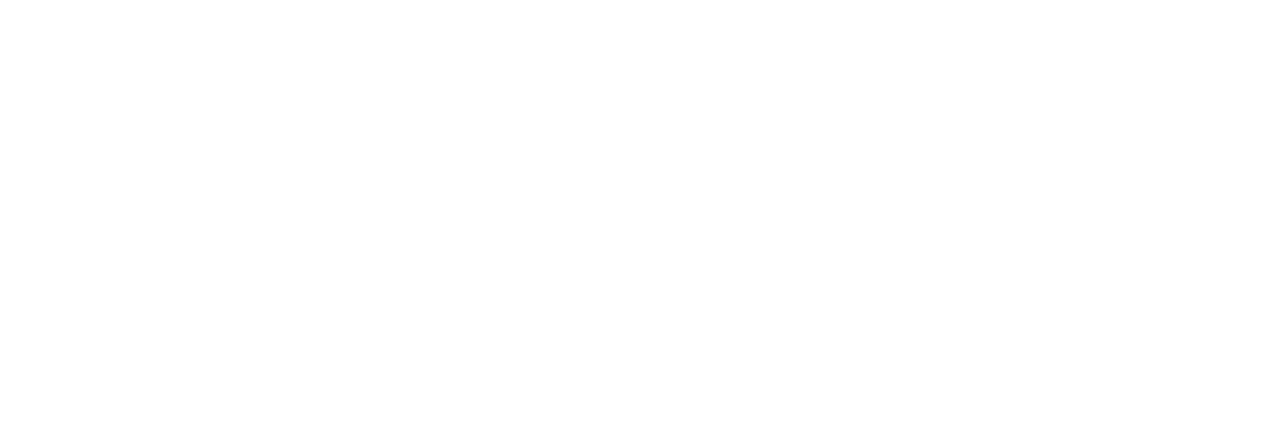
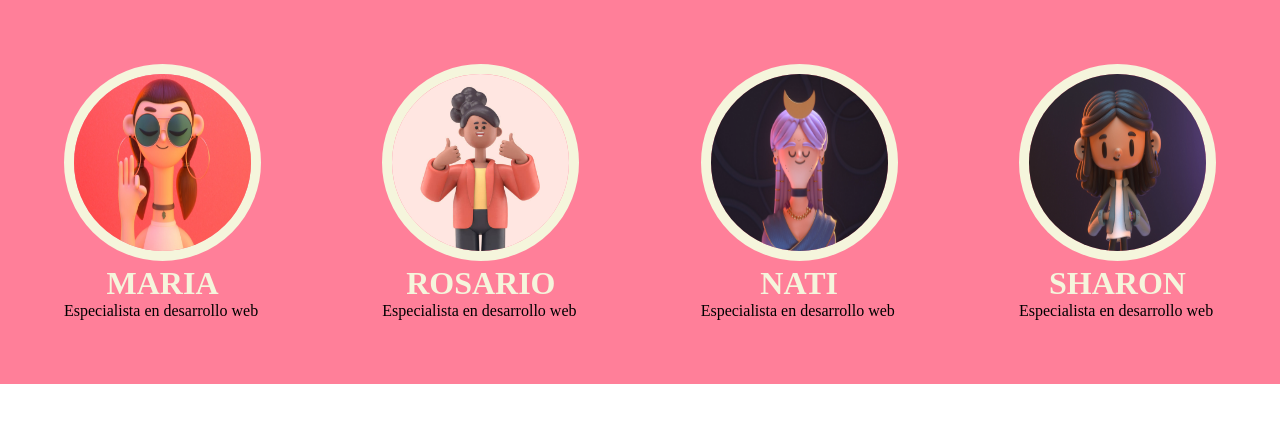
Before and after one commit to natt83/trabajo-web-wc, a plain HTML site: page index.html in a window 1280 px wide. Drawn offline with Linux system fonts and the light colour scheme.

Commit message:
trabajo web wc

```diff
--- a/index.html
+++ b/index.html
@@ -0,0 +1,42 @@
+<!DOCTYPE html>
+<html lang="en">
+
+<head>
+    <meta charset="UTF-8">
+    <meta name="viewport" content="width=device-width, initial-scale=1.0">
+    <title>Document</title>
+    <link rel="stylesheet" href="style.css">
+
+</head>
+
+<body>
+    <div class="imageContainer">
+
+                       <div>
+         <img class="image" src="IAMMARIA.webp">
+         <h1 class ="titulo"> MARIA </H1>
+         <P>Especialista en desarrollo web </p>
+                       </div>
+
+            <div>
+        <img class="image" src="chica chaqueta naranja.jpg">
+        <h1 class="titulo">ROSARIO </h1>
+        <p>Especialista en desarrollo web</p>
+           </div>
+
+           <div>
+        <img class="image" src="chica luna.webp">
+        <h1 class="titulo">NATI </H1>
+        <P>Especialista en desarrollo web</P>
+          </div>
+                  <div>
+        <img class="image" src="chica septum.webp">
+        <h1 class="titulo">SHARON </h1>
+        <P>Especialista en desarrollo web</P>
+                    </div>
+
+
+    </div>
+</body>
+
+</html>
--- a/style.css
+++ b/style.css
@@ -1,8 +1,46 @@
-*{margin:0%;
-padding: 0%;
-font-family:jos;
+* {
+    margin: 0%;
+    padding: 0%;
+    font-family: jos;
 }
+
 @font-face {
-    font-family:"jost" ;
+    font-family: "jost";
     src: url(Jost-Italic-VariableFont_wght.ttf);
 }
+
+
+
+.imageContainer {
+    display: flex;
+    justify-content: space-between;
+
+    padding: 5vw;
+
+    padding-left: 5vw;
+    background-color: #ff7f99;
+}
+
+.titulo {
+ color:beige;
+ display:flex;
+ justify-content: center;
+
+
+
+
+
+
+
+
+}
+
+
+.image {
+    height: 177px;
+    width: 177px;
+    border-radius: 260px;
+    border: 10px solid beige;
+
+
+}
```
Also changed, not shown: 2 personas plasti - copia.webp (added), IAMMARIA.webp (added), chica chaqueta naranja.jpg (added), chica luna.webp (added), chica septum.webp (added).
